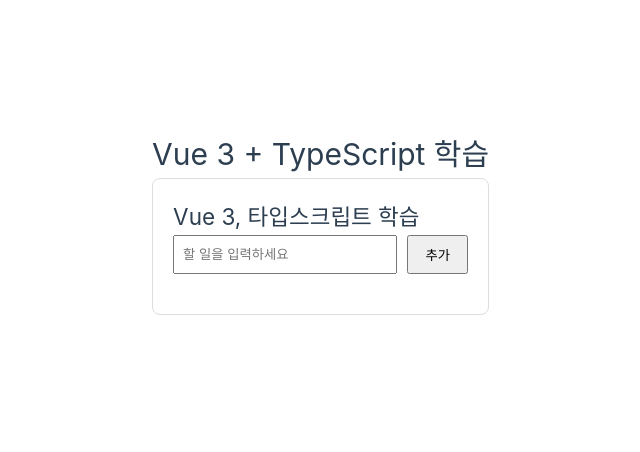
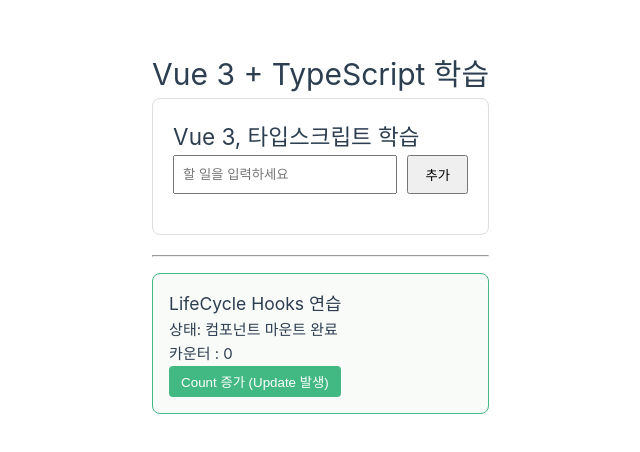
Before and after one commit to kennywestt/vue_practice, a Vue app in the folder vue_ts_practice/: page /todo/1 in a window 1280 px wide. Shown: the part 168-620 px from the top of the page, without its empty margins (151-791 px from the left). Built offline with nearby package versions, Linux system fonts and the light colour scheme; the HTML template or start-up script is replaced by a standard one.

Commit message:
lifecycle onMounted, upDated, UnMounted practice

```diff
--- a/vue_ts_practice/src/App.vue
+++ b/vue_ts_practice/src/App.vue
@@ -1,4 +1,5 @@
 <script setup lang="ts">
+import TodoLifeCyclePractice from './components/Todos/TodoLifeCyclePractice.vue';
 import TodoPractice from './components/Todos/TodoPractice.vue'
 </script>
 
@@ -6,9 +7,11 @@
   <div class="app-layout">
     <h1>Vue 3 + TypeScript 학습</h1>
 
-    <!-- Todo 실습 컴포넌트 불러오기 -->
+    <!-- Todo 실습 컴포넌트 -->
     <TodoPractice />
-
+    <hr />
+    <!-- 라이프사이클 실습 컴포넌트 -->
+     <TodoLifeCyclePractice />
     <!-- 앞으로 배울 실습 컴포넌트들 -->
   </div>
 </template>
--- /dev/null
+++ b/vue_ts_practice/src/components/Todos/TodoLifeCyclePractice.vue
@@ -0,0 +1,51 @@
+<script setup lang="ts">
+import { onMounted, onUpdated, onUnmounted, ref } from 'vue';
+const count = ref<number>(0);
+const logMessage = ref<string>('');
+// 1. Mount 단계 (화면 등장 시)
+onMounted(() => {
+    console.log('[onMounted] 컴포넌트 화면에 마운트')
+    logMessage.value = '컴포넌트 마운트 완료'
+})
+
+// 2. Update 단계 (데이터 변경 시)
+onUpdated(() => {
+    console.log(`[onUpdated] 화면이 갱신 현재, count: ${count.value}`)
+})
+
+// 3. UnMounted 단계 (화면 소멸 시)
+onUnmounted(() => {
+    console.log('[onUnmounted] 컴포넌트 화면에서 제거')
+})
+
+const increment = () => {
+    count.value++
+}
+</script>
+
+<template>
+    <div class="lifecycle-box">
+        <h3>LifeCycle Hooks 연습</h3>
+        <p>상태: {{ logMessage }}</p>
+        <p>카운터 : <strong>{{ count }}</strong></p>
+        <button @click="increment">Count 증가 (Update 발생)</button>
+    </div>
+</template>
+
+<style scoped>
+.lifecycle-box {
+  padding: 16px;
+  border: 1px solid #42b883;
+  border-radius: 8px;
+  margin-top: 16px;
+  background-color: #f9fbf9;
+}
+button {
+  padding: 6px 12px;
+  background-color: #42b883;
+  color: white;
+  border: none;
+  border-radius: 4px;
+  cursor: pointer;
+}
+</style>
```
